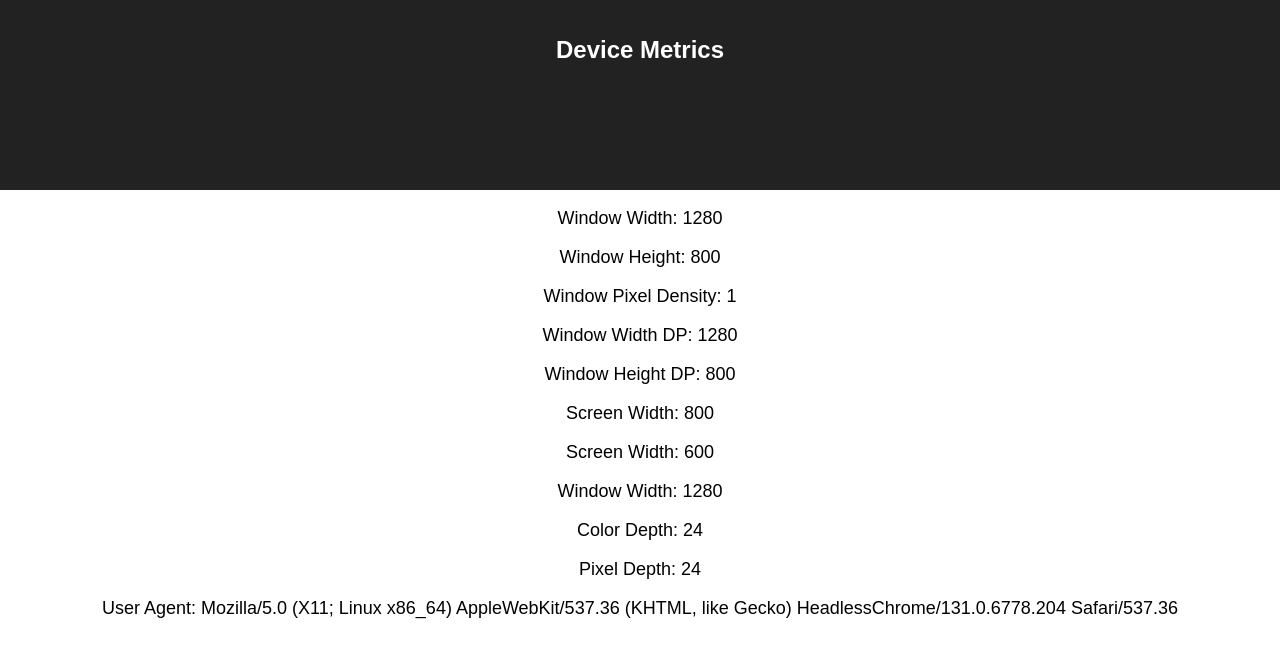
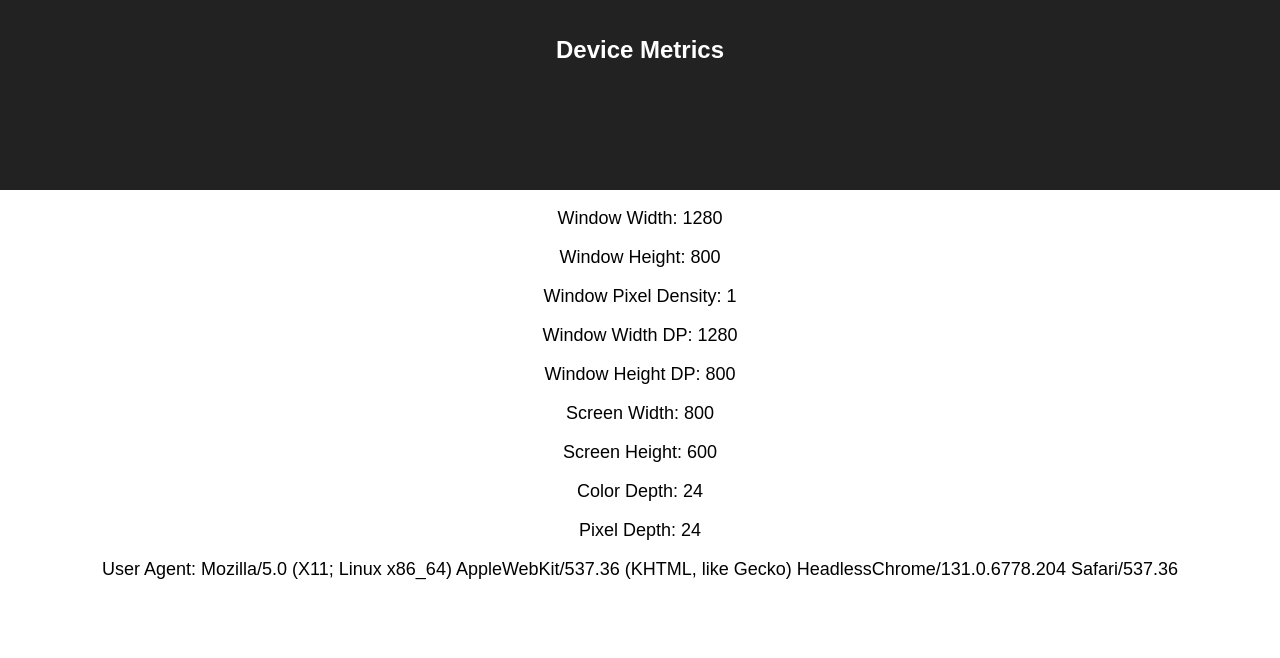
Before and after one commit to RyanLafferty/device-metrics, a React (Create React App) app: page / in a window 1280 px wide. Shown: the top 658 px of the page. Built offline with nearby package versions, Linux system fonts and the light colour scheme.

Commit message:
Updated page metrics.

```diff
--- a/src/App.js
+++ b/src/App.js
@@ -13,7 +13,7 @@ class App extends Component {
     let windowHeight = windowHeightDP * windowPixelDensity;
     let pixelDepth = window.screen.pixelDepth;
     let colorDepth = window.screen.colorDepth;
-    //let orientation = window.screen.orientation;
+    // let orientation = window.screen.orientation;
     let userAgent = navigator.userAgent;
 
     return (
@@ -37,10 +37,7 @@ class App extends Component {
           Screen Width: {screenWidth}
         </p>
         <p>
-          Screen Width: {screenHeight}
-        </p>
-        <p>
-          Window Width: {windowWidth}
+          Screen Height: {screenHeight}
         </p>
         <p>
           Color Depth: {colorDepth}
```
